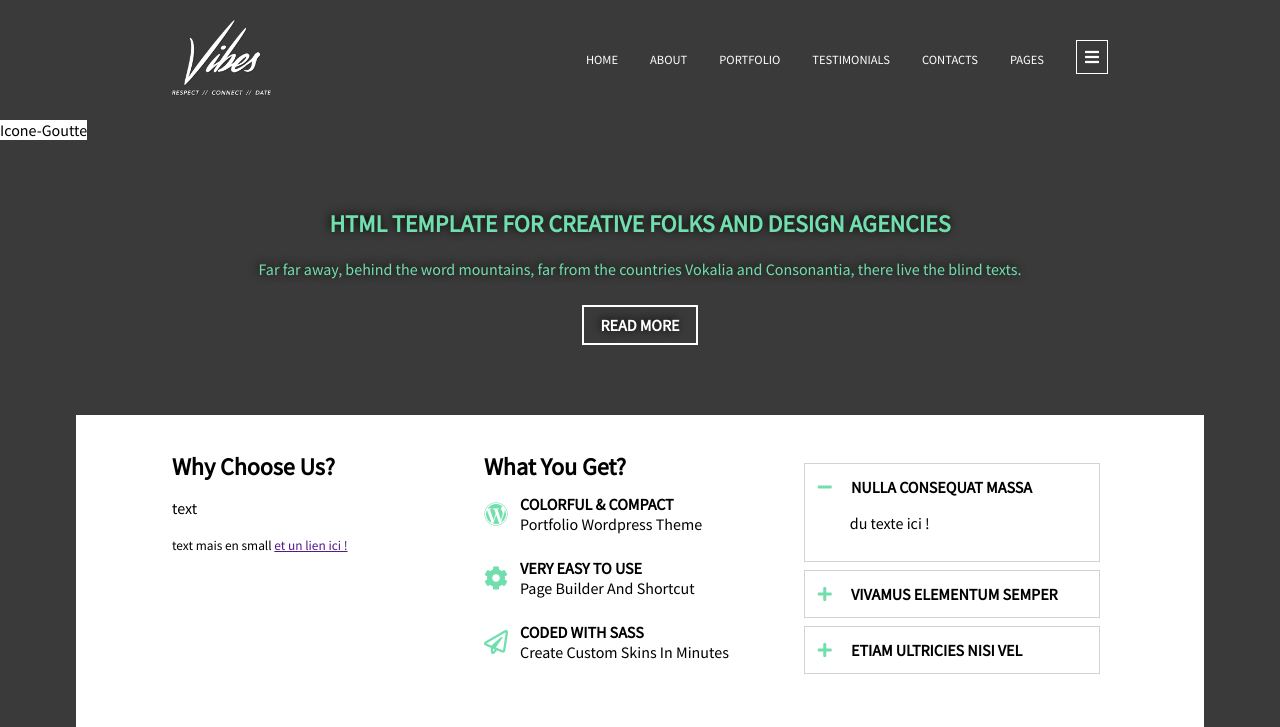
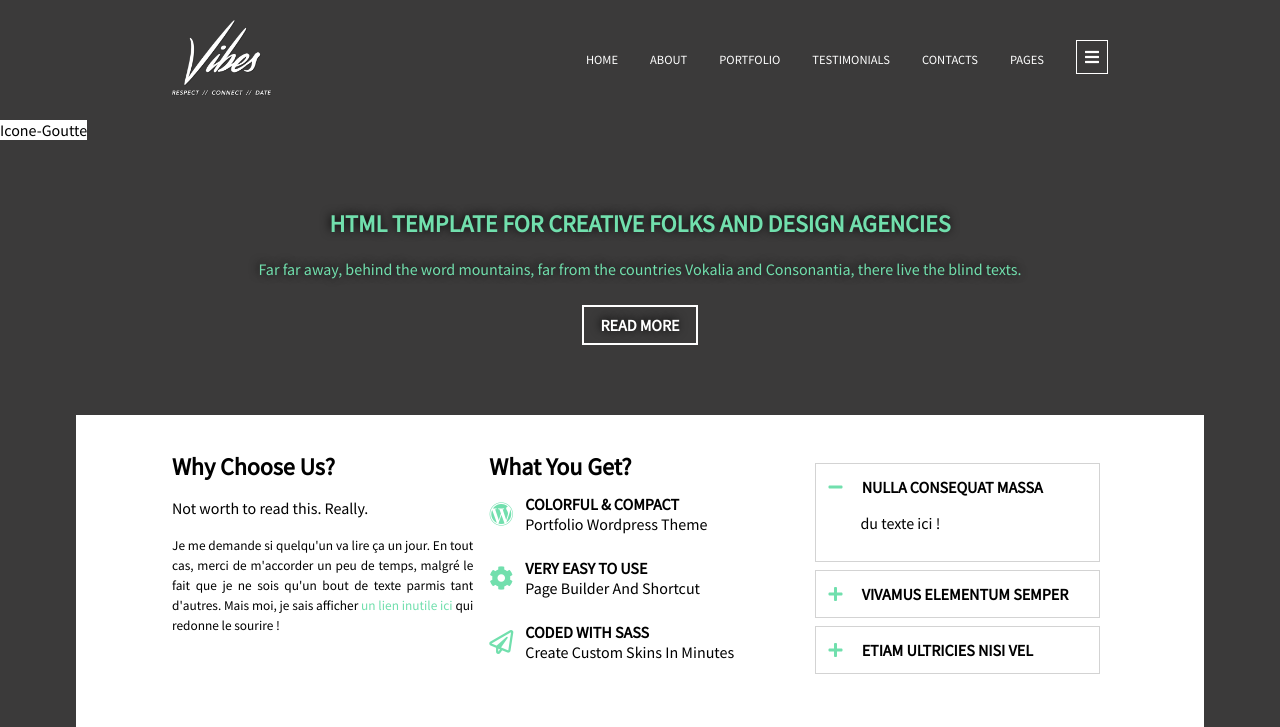
Before and after one commit to Nezertiam/HTML-CSS-JS-Vibes, a plain HTML site: page index.html in a window 1280 px wide. Shown: the top 727 px of the page. Drawn offline with Linux system fonts and the light colour scheme.

Commit message:
Add files via upload

```diff
--- a/index.html
+++ b/index.html
@@ -47,14 +47,23 @@
                         </a>
                     </div>
                 </section>
+
                 <section id="intro" class="padding disp-flex">
                     <article id="why">
                         <h2>why choose us?</h2>
                         <p>
-                            text
+                            Not worth to read this. Really.
                         </p>
                         <p>
-                            <small>text mais en small <a href="">et un lien ici !</a></small>
+                            <small>
+                                Je me demande si quelqu'un va lire ça un jour.
+                                En tout cas, merci de m'accorder un peu de temps,
+                                malgré le fait que je ne sois qu'un bout de texte
+                                parmis tant d'autres. Mais moi, je sais afficher
+                                <a href="https://www.youtube.com/watch?v=dQw4w9WgXcQ&ab_channel=RickAstleyVEVO">
+                                    un lien inutile ici
+                                </a>qui redonne le sourire !
+                            </small>
                         </p>
                     </article>
                     <section id="what">
@@ -97,6 +106,7 @@
                         </div>
                     </section>
                 </section>
+
                 <section id="galery">
                     <section class="disp-flex">
                         <div><img src="ressources/img/cyanide1.jpg" alt=""></div>
--- a/style.css
+++ b/style.css
@@ -22,7 +22,7 @@ hr{
 }
 
     /* Couleurs */
-.fas, .far, .fab, .text-color, #galery footer .isActive{
+.fas, .far, .fab, .text-color, #galery footer .isActive, #why a{
     color: #71dfad;
 }
 
@@ -153,6 +153,15 @@ main{
 #intro h2{
     margin-bottom: 0;
 }
+#why p{
+    text-align: justify;
+}
+#why a{
+    text-decoration: none;
+}
+#what{
+    padding: 0 1em;
+}
 #what div div{
     margin: 0.75em 0;
 }
```
